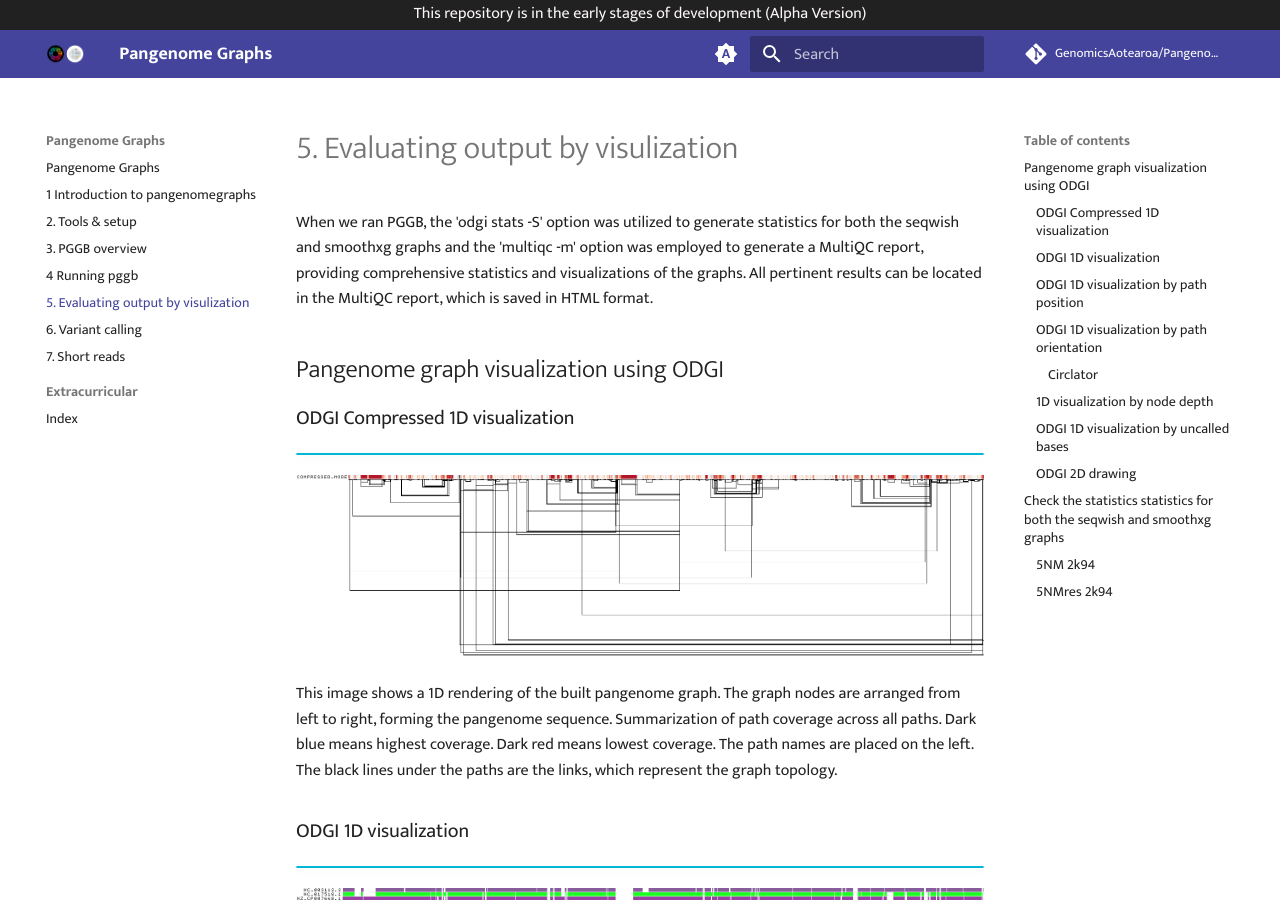
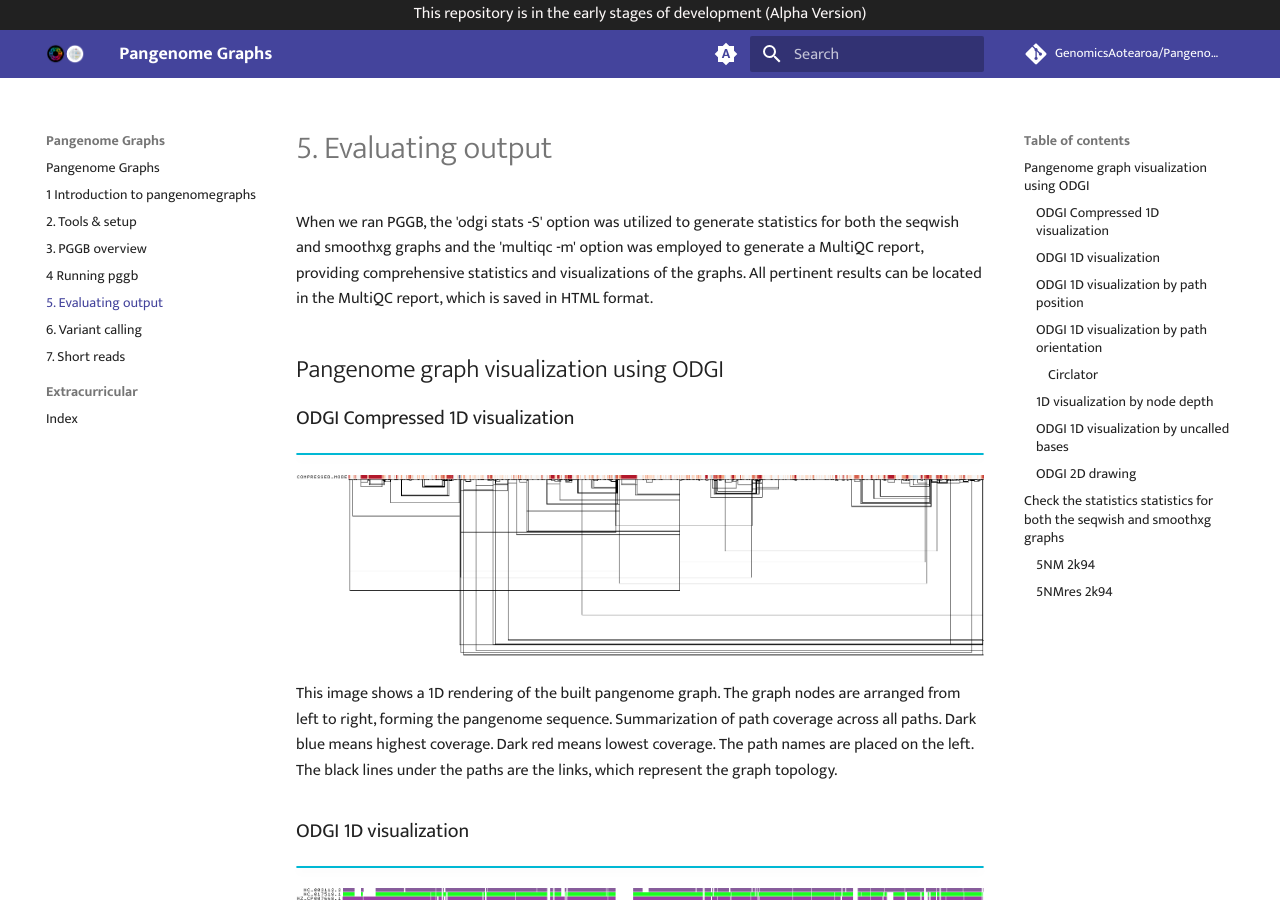
Before and after one commit to GenomicsAotearoa/Pangenome-Graphs-Workshop, an MkDocs documentation site: the page built from docs/5_Evaluating_pggb_output.md, in a window 1280 px wide and 900 px high. Built offline with MkDocs 1.6.1 and Material for MkDocs 9.7.7, drawn with Linux system fonts in a browser that asks for light colours; comment, search, counter and statistics services are not loaded.

Commit message:
Update 5_Evaluating_pggb_output.md

```diff
--- a/docs/5_Evaluating_pggb_output.md
+++ b/docs/5_Evaluating_pggb_output.md
@@ -1,4 +1,4 @@
-# 5. Evaluating output by visulization
+# 5. Evaluating output
 When we ran PGGB, the 'odgi stats -S' option was utilized to generate statistics for both the seqwish and smoothxg graphs and the 'multiqc -m' option was employed to generate a MultiQC report, providing comprehensive statistics and visualizations of the graphs. All pertinent results can be located in the MultiQC report, which is saved in HTML format.
 
 
```
